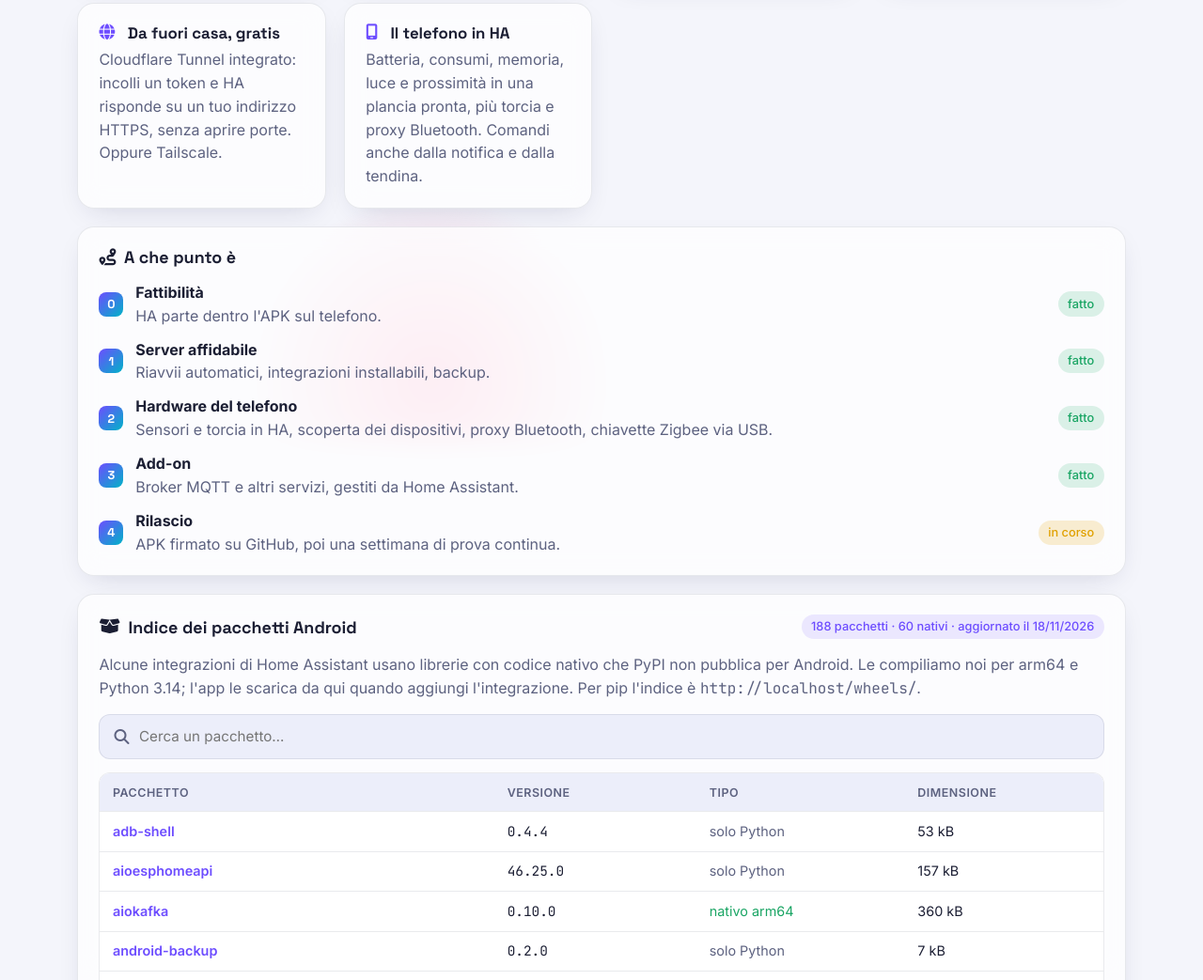
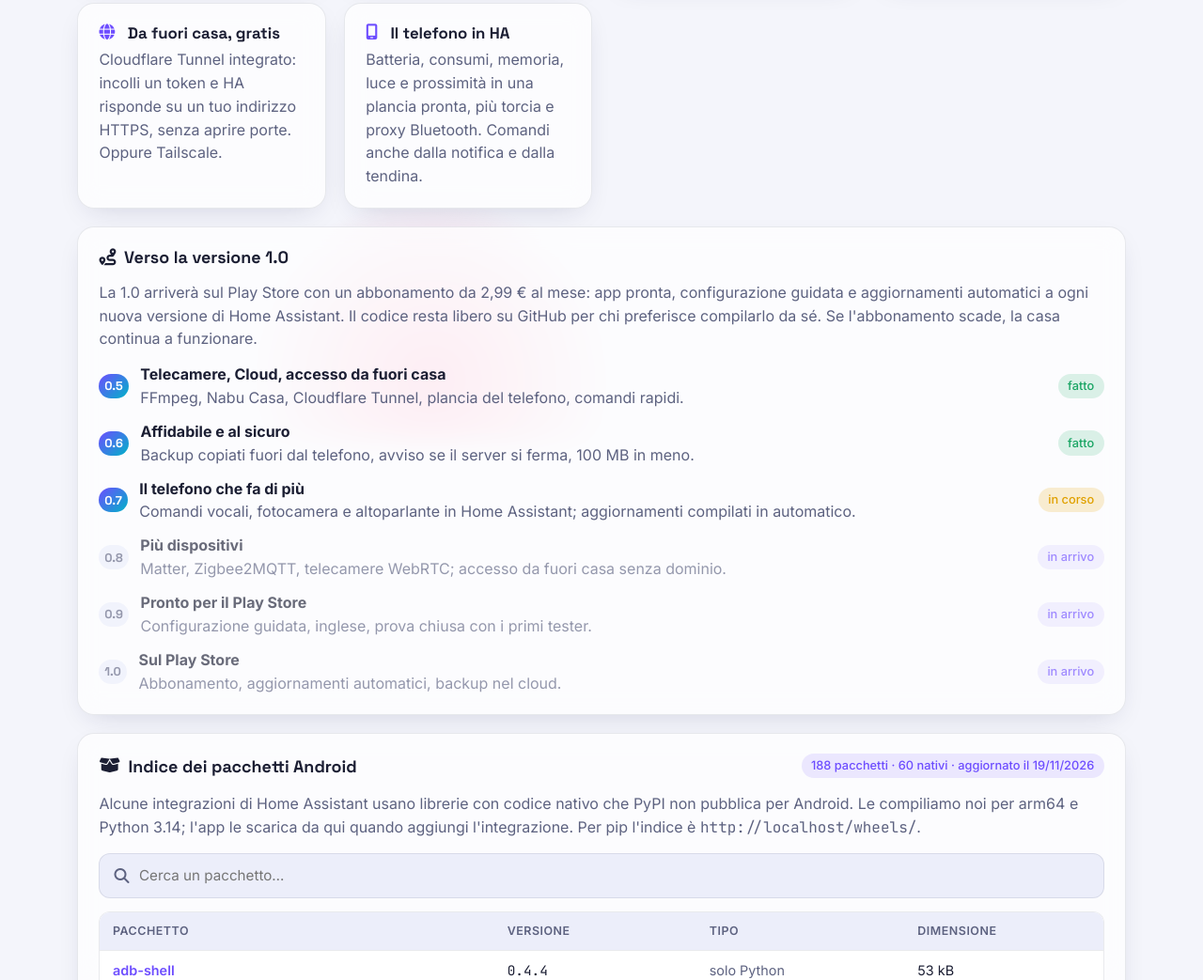
Before and after one commit to Mattemn97/HAndroid, a plain HTML site: page index.html in a window 1280 px wide. Shown: the part 587-1630 px from the top of the page at 94% size. Drawn offline with Linux system fonts and the light colour scheme.

Commit message:
Indice dei wheel Android: 188 pacchetti

```diff
--- a/index.html
+++ b/index.html
@@ -34,7 +34,8 @@
       di mano, senza Raspberry Pi e senza root.
     </p>
     <div class="azioni">
-      <a class="mf-btn mf-btn-primary" href="https://github.com/Mattemn97/HAndroid/releases"><i class="fa-solid fa-download"></i> Rilasci</a>
+      <a class="mf-btn mf-btn-primary" href="#tappe"><i class="fa-brands fa-google-play"></i> In arrivo sul Play Store</a>
+      <a class="mf-btn" href="https://github.com/Mattemn97/HAndroid"><i class="fa-brands fa-github"></i> Codice su GitHub</a>
       <a class="mf-btn" href="#indice"><i class="fa-solid fa-box-open"></i> Indice dei pacchetti</a>
     </div>
   </section>
@@ -66,14 +67,20 @@
     </article>
   </section>
 
-  <section class="mf-card tappe">
-    <div class="mf-card-head"><h2><i class="fa-solid fa-route"></i> A che punto è</h2></div>
+  <section class="mf-card tappe" id="tappe">
+    <div class="mf-card-head"><h2><i class="fa-solid fa-route"></i> Verso la versione 1.0</h2></div>
+    <p class="muted">
+      La 1.0 arriverà sul Play Store con un abbonamento da 2,99 € al mese: app pronta, configurazione guidata e
+      aggiornamenti automatici a ogni nuova versione di Home Assistant. Il codice resta libero su GitHub per chi
+      preferisce compilarlo da sé. Se l'abbonamento scade, la casa continua a funzionare.
+    </p>
     <ol class="elenco-tappe">
-      <li class="fatto"><span class="mf-step">0</span><div><strong>Fattibilità</strong><span class="muted">HA parte dentro l'APK sul telefono.</span></div><span class="mf-pill">fatto</span></li>
-      <li class="fatto"><span class="mf-step">1</span><div><strong>Server affidabile</strong><span class="muted">Riavvii automatici, integrazioni installabili, backup.</span></div><span class="mf-pill">fatto</span></li>
-      <li class="fatto"><span class="mf-step">2</span><div><strong>Hardware del telefono</strong><span class="muted">Sensori e torcia in HA, scoperta dei dispositivi, proxy Bluetooth, chiavette Zigbee via USB.</span></div><span class="mf-pill">fatto</span></li>
-      <li class="fatto"><span class="mf-step">3</span><div><strong>Add-on</strong><span class="muted">Broker MQTT e altri servizi, gestiti da Home Assistant.</span></div><span class="mf-pill">fatto</span></li>
-      <li class="corso"><span class="mf-step">4</span><div><strong>Rilascio</strong><span class="muted">APK firmato su GitHub, poi una settimana di prova continua.</span></div><span class="mf-pill">in corso</span></li>
+      <li class="fatto"><span class="mf-step">0.5</span><div><strong>Telecamere, Cloud, accesso da fuori casa</strong><span class="muted">FFmpeg, Nabu Casa, Cloudflare Tunnel, plancia del telefono, comandi rapidi.</span></div><span class="mf-pill">fatto</span></li>
+      <li class="fatto"><span class="mf-step">0.6</span><div><strong>Affidabile e al sicuro</strong><span class="muted">Backup copiati fuori dal telefono, avviso se il server si ferma, 100 MB in meno.</span></div><span class="mf-pill">fatto</span></li>
+      <li class="corso"><span class="mf-step">0.7</span><div><strong>Il telefono che fa di più</strong><span class="muted">Comandi vocali, fotocamera e altoparlante in Home Assistant; aggiornamenti compilati in automatico.</span></div><span class="mf-pill">in corso</span></li>
+      <li><span class="mf-step">0.8</span><div><strong>Più dispositivi</strong><span class="muted">Matter, Zigbee2MQTT, telecamere WebRTC; accesso da fuori casa senza dominio.</span></div><span class="mf-pill">in arrivo</span></li>
+      <li><span class="mf-step">0.9</span><div><strong>Pronto per il Play Store</strong><span class="muted">Configurazione guidata, inglese, prova chiusa con i primi tester.</span></div><span class="mf-pill">in arrivo</span></li>
+      <li><span class="mf-step">1.0</span><div><strong>Sul Play Store</strong><span class="muted">Abbonamento, aggiornamenti automatici, backup nel cloud.</span></div><span class="mf-pill">in arrivo</span></li>
     </ol>
   </section>
 
--- a/stile.css
+++ b/stile.css
@@ -27,3 +27,4 @@
 @media (max-width: 560px) {
   #indice th:nth-child(4), #indice td:nth-child(4) { display: none; }
 }
+.elenco-tappe .mf-step { width: auto; min-width: 2.2em; padding: 0 .45em; border-radius: 999px; }
```
Also changed, not shown: wheels/indice.json (+1 -1 lines).
